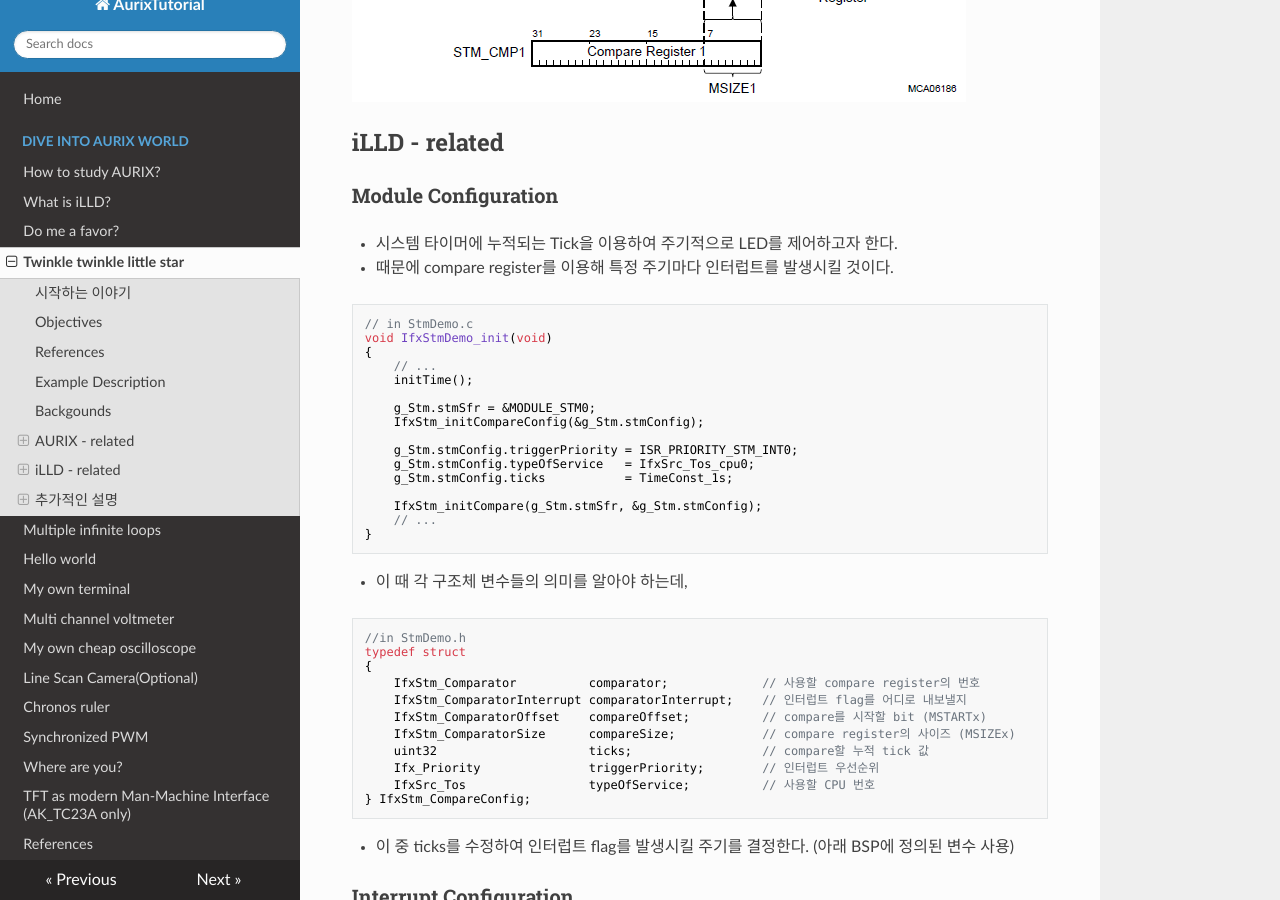
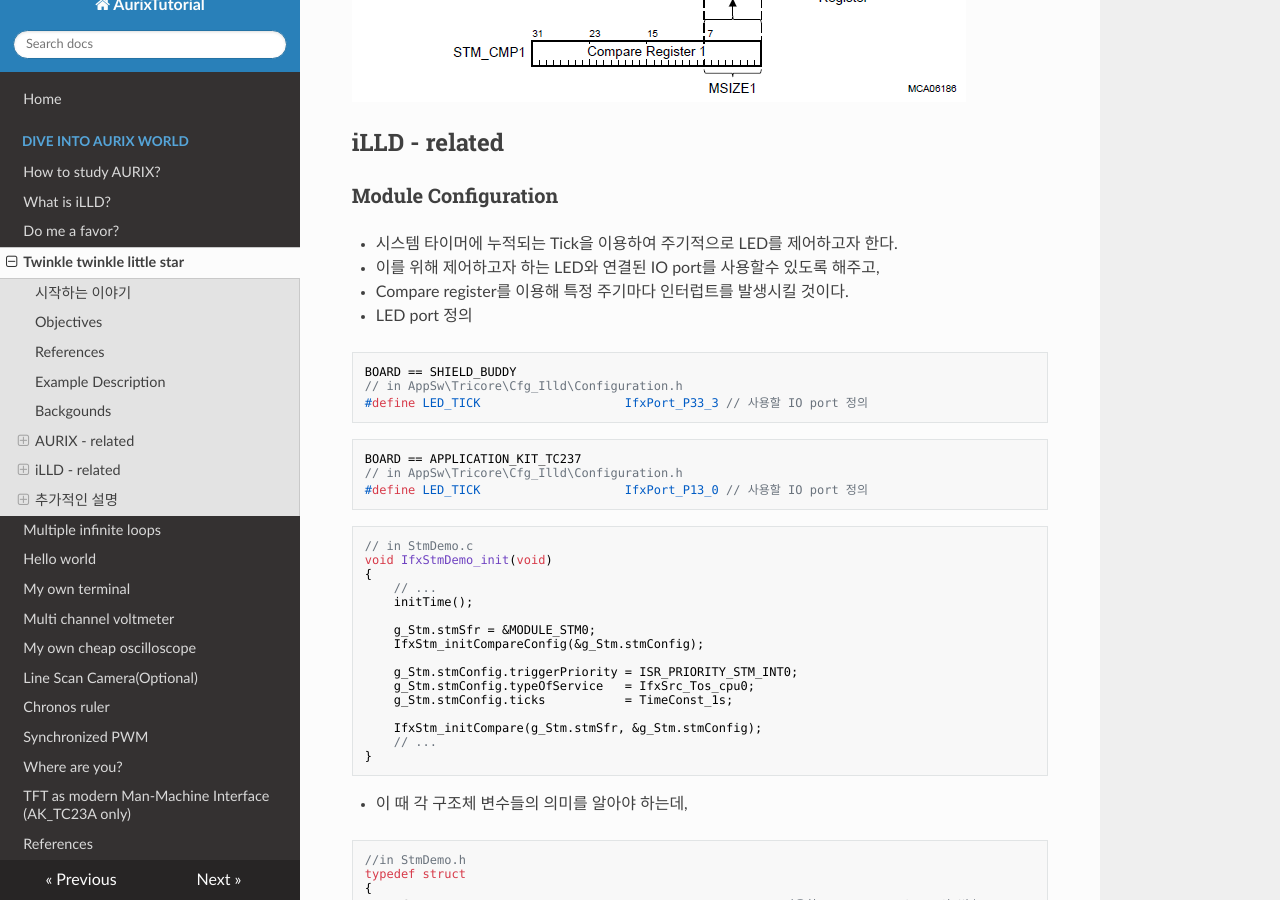
Before and after one commit to realsosy/AurixTutorial, an MkDocs documentation site: the page built from docs/TwinkleTwinkleLittleStar.md, in a window 1280 px wide and 900 px high, scrolled down 2912 px. Built offline with MkDocs 1.6.1, drawn with Linux system fonts in a browser that asks for light colours; nearby versions of some CDN libraries; old or Windows-style settings are respelled for this version of MkDocs.

Commit message:
Update TwinkleTwinkleLittleStar.md

````diff
--- a/docs/TwinkleTwinkleLittleStar.md
+++ b/docs/TwinkleTwinkleLittleStar.md
@@ -98,7 +98,22 @@ iLLD - related
 ### Module Configuration
 
 * 시스템 타이머에 누적되는 Tick을 이용하여 주기적으로 LED를 제어하고자 한다.
-- 때문에 compare register를 이용해 특정 주기마다 인터럽트를 발생시킬 것이다.
+- 이를 위해 제어하고자 하는 LED와 연결된 IO port를 사용할수 있도록 해주고,
+- Compare register를 이용해 특정 주기마다 인터럽트를 발생시킬 것이다.
+
+* LED port 정의
+```c
+BOARD == SHIELD_BUDDY
+// in AppSw\Tricore\Cfg_Illd\Configuration.h
+#define LED_TICK					IfxPort_P33_3 // 사용할 IO port 정의
+```
+
+```c
+BOARD == APPLICATION_KIT_TC237
+// in AppSw\Tricore\Cfg_Illd\Configuration.h
+#define LED_TICK					IfxPort_P13_0 // 사용할 IO port 정의
+```
+
 
 ```c
 // in StmDemo.c
````
